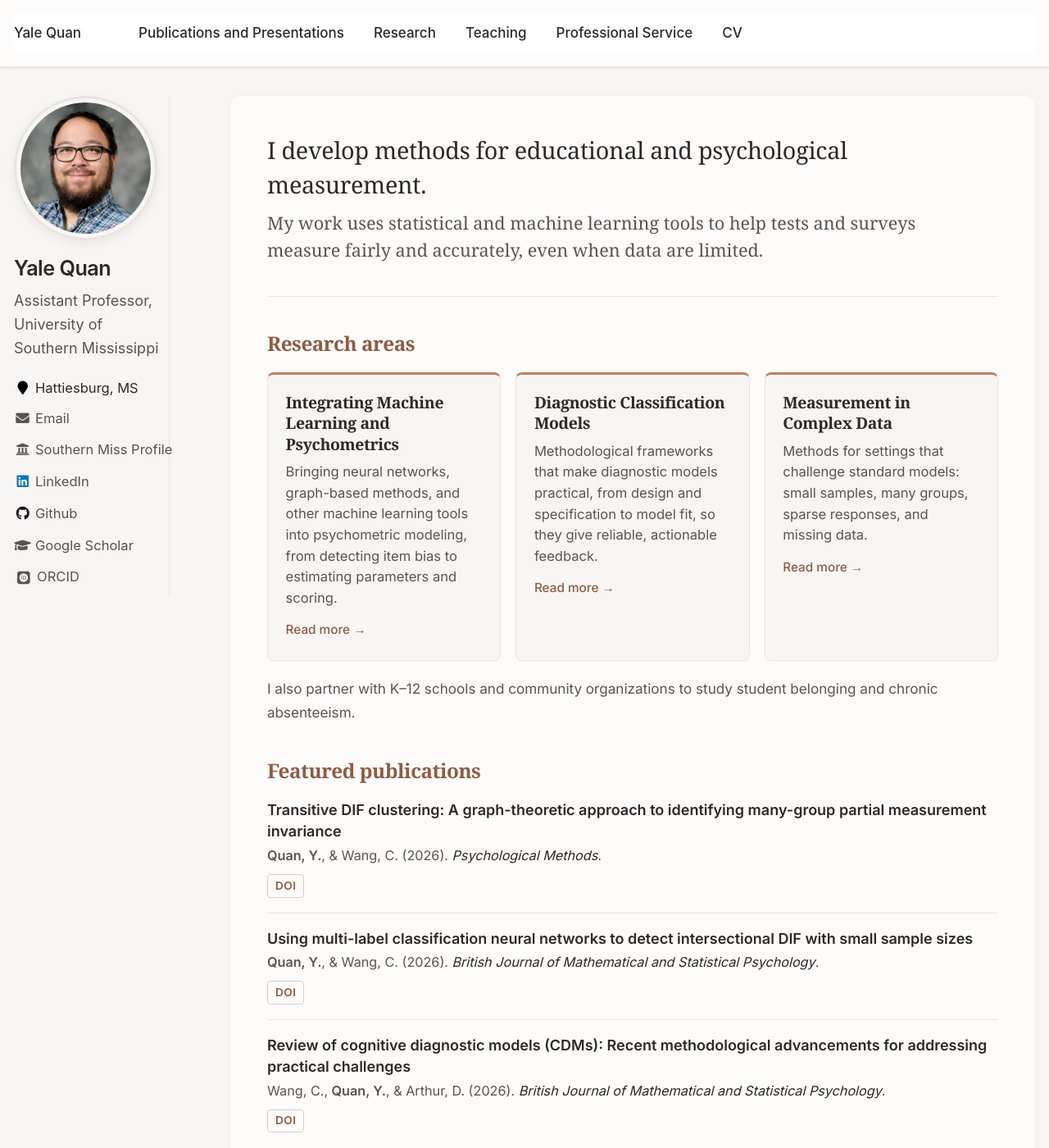
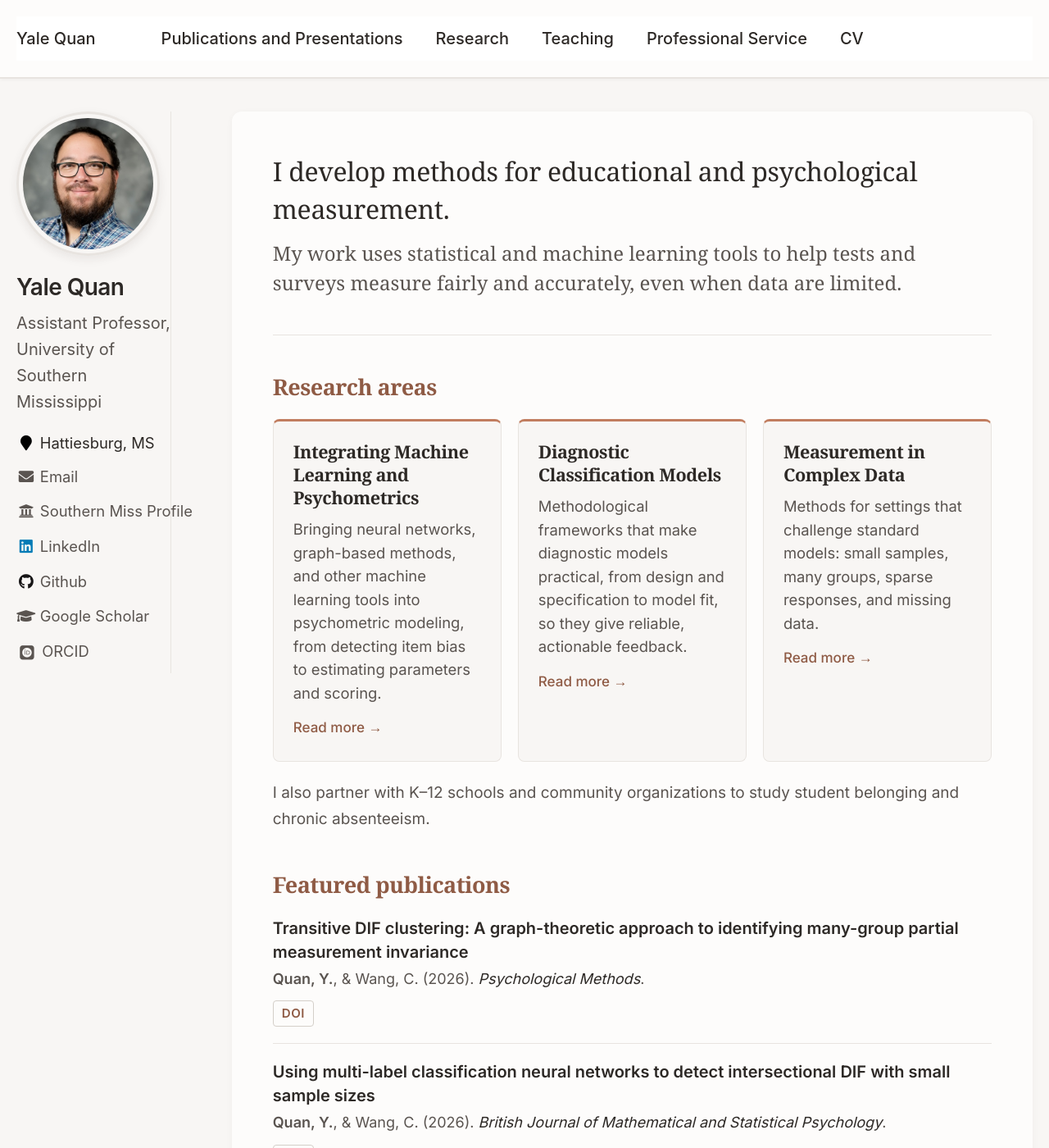
Before and after one commit to yalequan/yalequan.github.io, a Jekyll site: the page built from _pages/about.md, in a window 1280 px wide and 1400 px high. Shown: the whole window at 82% size. Built offline with Jekyll 4.4.1, drawn with Linux system fonts in a browser that asks for light colours; some web fonts are replaced.

Commit message:
Increase font size

```diff
--- a/assets/css/home-redesign.css
+++ b/assets/css/home-redesign.css
@@ -225,3 +225,21 @@ a.home-all {
   font-size: 1.1em;
   vertical-align: -0.1em;
 }
+
+/* ---------- Larger text, site-wide ----------
+   Base size for everything measured in rem/em (headings, sidebar, nav,
+   cards). Theme default was 16px on phones and 18px on desktop, and
+   custom-redesign.css pinned body text at 17px. To adjust later, change
+   these three numbers. */
+html {
+  font-size: 17px !important;
+}
+@media (min-width: 48em) {
+  html { font-size: 19px !important; }
+}
+@media (min-width: 80em) {
+  html { font-size: 20px !important; }
+}
+body {
+  font-size: 1rem !important;
+}
```
